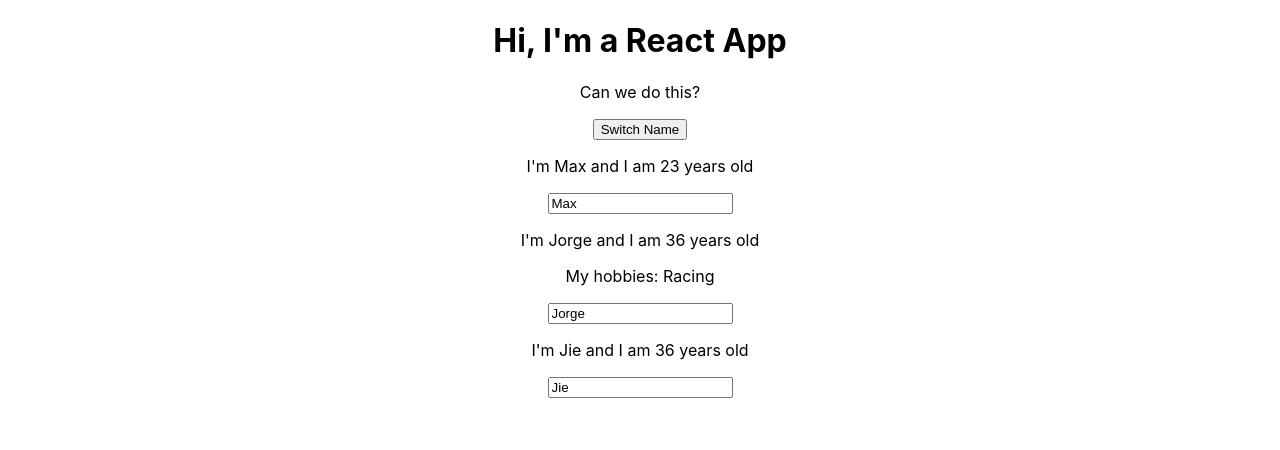
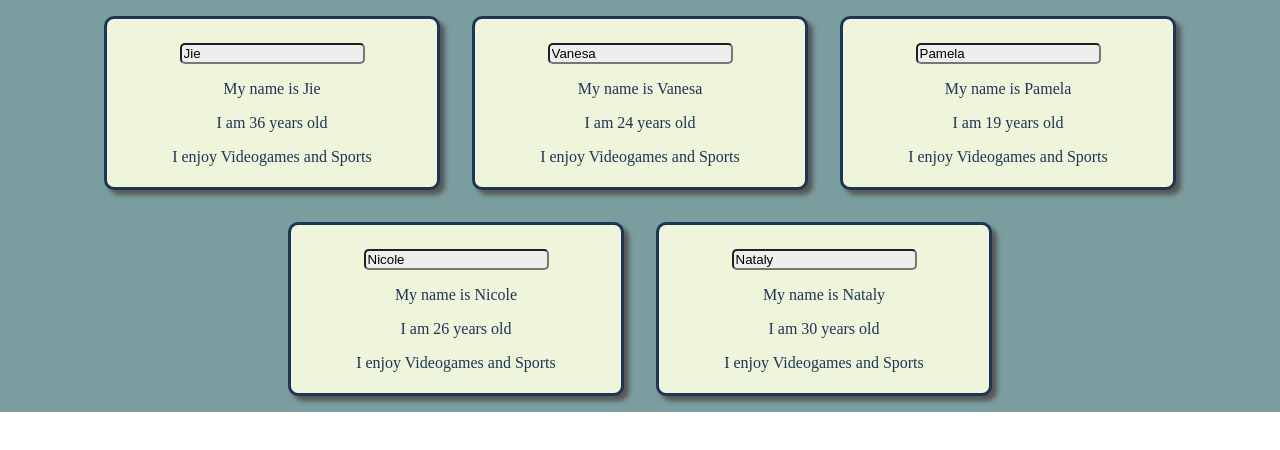
Before and after one commit to beracho/react-course, a React (Create React App) app: page / in a window 1280 px wide. Shown: the top 450 px of the page. Built offline with nearby package versions, Linux system fonts and the light colour scheme.

Commit message:
practice one

```diff
--- a/src/App.css
+++ b/src/App.css
@@ -1,5 +1,7 @@
 .App {
   text-align: center;
+  background-color: #7a9e9f;
+  height: auto;
 }
 
 .App-logo {
--- a/src/App.js
+++ b/src/App.js
@@ -1,53 +1,91 @@
 import React, { Component } from 'react';
-import Person from './Person/Person';
+// import Person from './Person/Person';
+import UserInput from './UserInput/UserInput';
+import UserOutput from './UserOutput/UserOutput';
 import './App.css';
 class App extends Component {
   state = {
     persons: [
-      { name: 'Max', age: RandomAge() },
-      { name: 'Jorge', age: RandomAge() },
-      { name: 'Jie', age: RandomAge() },
+      { username: 'Jie', age: RandomAge(), description: 'I enjoy Videogames and Sports' },
+      { username: 'Vanesa', age: RandomAge(), description: 'I enjoy Videogames and Sports' },
+      { username: 'Pamela', age: RandomAge(), description: 'I enjoy Videogames and Sports' },
+      { username: 'Nicole', age: RandomAge(), description: 'I enjoy Videogames and Sports' },
+      { username: 'Nataly', age: RandomAge(), description: 'I enjoy Videogames and Sports' }
     ]
   };
 
-  SwitchNameHandler = (newName) => {
+  NameChangedHandler = position => event => {
+    this.state.persons[position].username = event.target.value;
     this.setState({
-      persons: [
-        { name: newName, age: RandomAge() },
-        { name: 'Jorge', age: RandomAge() },
-        { name: 'Jie', age: RandomAge() },
-      ]
-    });
-  }
-
-  NameChangedHandler = (event) => {
-    this.setState({
-      persons: [
-        { name: event.target.value, age: RandomAge() },
-        { name: 'Jorge', age: RandomAge() },
-        { name: 'Jie', age: RandomAge() },
-      ]
+      persons: this.state.persons
     });
   }
 
   render () {
+    const style = {
+      backgroundColor: '#eef5db',
+      width: '25%',
+      display: 'inline-block',
+      font: 'inherit',
+      border: '3px solid #1d3557',
+      padding: '5px',
+      margin: '16px',
+      borderRadius: '10px',
+      boxShadow: '5px 5px 5px #555'
+    };
+
     return (
       <div className="App">
-        <h1>Hi, I'm a React App</h1>
-        <p>Can we do this?</p>
-        <button onClick={this.SwitchNameHandler.bind(this, 'Maximilian')}>Switch Name</button>
-        <Person
-          name={this.state.persons[0].name}
-          age={this.state.persons[0].age}
-          changed={this.NameChangedHandler} />
-        <Person
-          name={this.state.persons[1].name}
-          age={this.state.persons[1].age}
-          click={() => this.SwitchNameHandler('Maximo')}
-        >My hobbies: Racing </Person>
-        <Person
-          name={this.state.persons[2].name}
-          age={this.state.persons[2].age} />
+        <div style={style}>
+          <UserInput
+            name={this.state.persons[0].username}
+            changed={this.NameChangedHandler}
+            position='0'/>
+          <UserOutput
+            name={this.state.persons[0].username}
+            age={this.state.persons[0].age}
+            description={this.state.persons[0].description}/>
+        </div>
+        <div style={style}>
+          <UserInput
+            name={this.state.persons[1].username}
+            changed={this.NameChangedHandler}
+            position='1'/>
+          <UserOutput
+            name={this.state.persons[1].username}
+            age={this.state.persons[1].age}
+            description={this.state.persons[1].description}/>
+        </div>
+        <div style={style}>
+          <UserInput
+            name={this.state.persons[2].username}
+            changed={this.NameChangedHandler}
+            position='2'/>
+          <UserOutput
+            name={this.state.persons[2].username}
+            age={this.state.persons[2].age}
+            description={this.state.persons[2].description}/>
+        </div>
+        <div style={style}>
+          <UserInput
+            name={this.state.persons[3].username}
+            changed={this.NameChangedHandler}
+            position='3'/>
+          <UserOutput
+            name={this.state.persons[3].username}
+            age={this.state.persons[3].age}
+            description={this.state.persons[3].description}/>
+        </div>
+        <div style={style}>
+          <UserInput
+            name={this.state.persons[4].username}
+            changed={this.NameChangedHandler}
+            position='4'/>
+          <UserOutput
+            name={this.state.persons[4].username}
+            age={this.state.persons[4].age}
+            description={this.state.persons[4].description}/>
+        </div>
       </div>
     );
   }
--- a/src/Person/Person.js
+++ /dev/null
@@ -1,25 +0,0 @@
-// import React, { Component } from 'react'// rcc
-
-// export default class Person extends Component {
-//     render() {
-//         return (
-//             <div>
-
-//             </div>
-//         )
-//     }
-// }
-
-import React from 'react' // rfce
-
-const person = (props) => {
-    return (
-        <div>
-            <p onClick={props.click}>I'm {props.name} and I am {props.age} years old</p>
-            <p>{props.children}</p>
-            <input type="text" onChange={props.changed} value={props.name} />
-        </div>
-    )
-}
-
-export default person
--- /dev/null
+++ b/src/UserInput/UserInput.css
@@ -0,0 +1,4 @@
+.UserInput {
+    border-radius: 5px;
+    background-color: #eee;
+}
--- /dev/null
+++ b/src/UserInput/UserInput.js
@@ -0,0 +1,15 @@
+import React from 'react'
+import './UserInput.css'
+
+function UserInput(props) {
+    const style = {
+      padding: '18px 0 0 0'
+    };
+    return (
+        <div style={style}>
+            <input className='UserInput' type="text" onChange={props.changed(props.position)} value={props.name}/>
+        </div>
+    )
+}
+
+export default UserInput
--- /dev/null
+++ b/src/UserOutput/UserOutput.css
@@ -0,0 +1,4 @@
+.UserOutput {
+    color: #1d3557;
+    font-family: Goudy Old Style;
+}
--- /dev/null
+++ b/src/UserOutput/UserOutput.js
@@ -0,0 +1,14 @@
+import React from 'react'
+import './UserOutput.css'
+
+function UserOutput(props) {
+    return (
+        <div className="UserOutput">
+            <p>My name is {props.name}</p>
+            <p>I am {props.age} years old</p>
+            <p>{props.description}</p>
+        </div>
+    )
+}
+
+export default UserOutput
```
